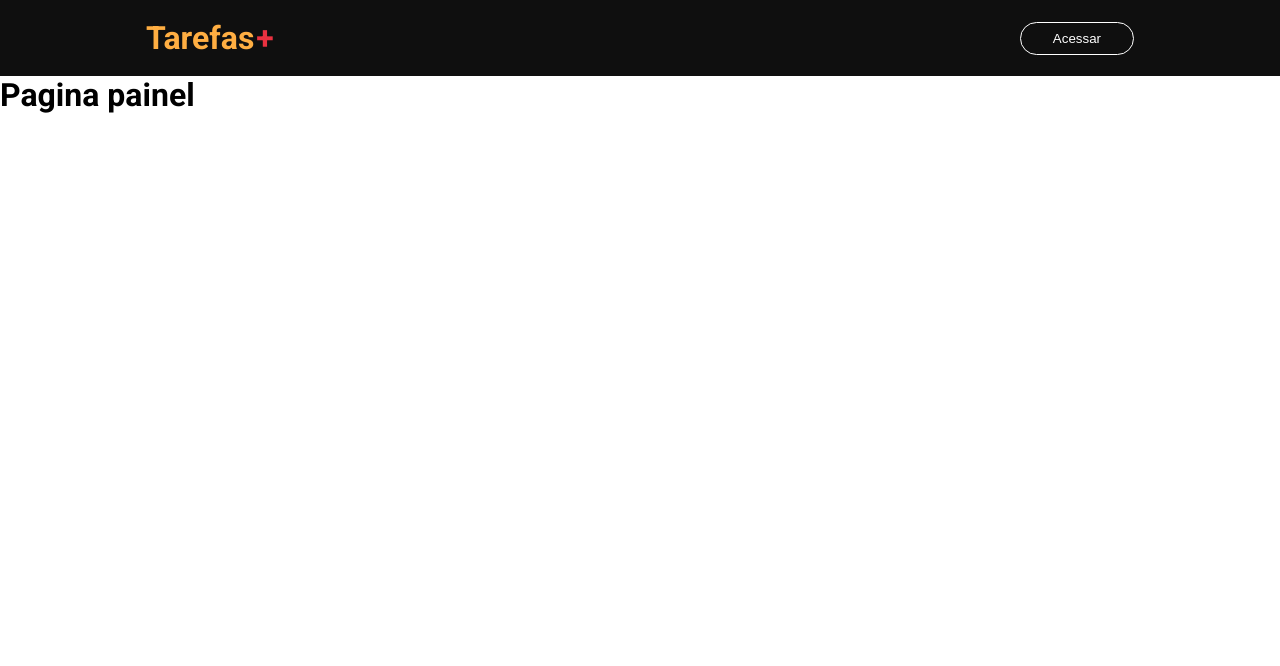
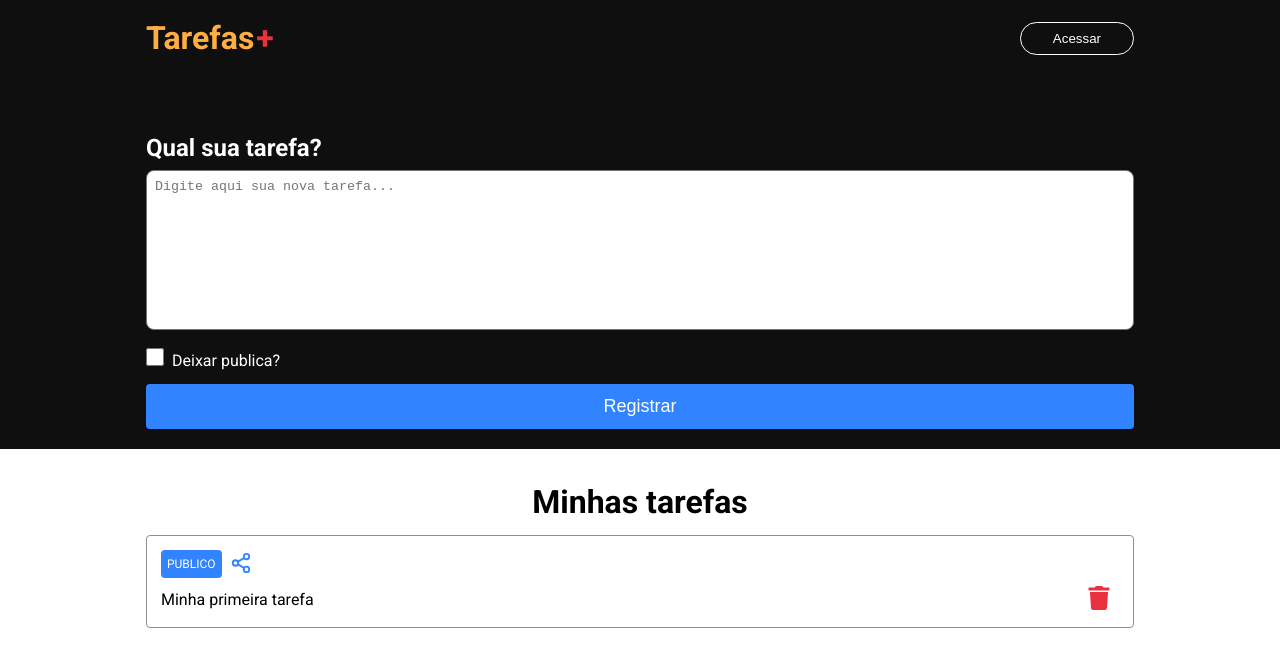
Before and after one commit to joiceclemente/Tarefas, a Next.js app: page /dashboard in a window 1280 px wide. Shown: the top 666 px of the page. Built offline with nearby package versions, Linux system fonts and the light colour scheme; no server answers.

Commit message:
desenvolvimento da pagina dashboard

```diff
--- a/package.json
+++ b/package.json
@@ -12,7 +12,8 @@
     "next": "14.2.3",
     "next-auth": "^4.24.7",
     "react": "^18",
-    "react-dom": "^18"
+    "react-dom": "^18",
+    "react-icons": "^5.2.1"
   },
   "devDependencies": {
     "@types/node": "^20",
--- a/src/app/dashboard/page.tsx
+++ b/src/app/dashboard/page.tsx
@@ -1,6 +1,10 @@
+// import { GetServerSideProps } from "next";
 import  styles  from "./styles.module.css";
 import Head from "next/head";
-
+// import { getSession } from "next-auth/react";
+import { Textarea } from "@/components/textarea";
+import { FiShare2 } from "react-icons/fi";
+import { FaTrash } from "react-icons/fa";
 
 export default function Dashboard() {
     return(
@@ -9,7 +13,65 @@
                 <title>Meu painel de tarefas</title>
             </Head>
 
-            <h1>Pagina painel</h1>
+            <main className={styles.main}>
+                <section className={styles.content}>
+                    <div className={styles.contentForm}>
+                        <h1 className={styles.title}>Qual sua tarefa?</h1>
+
+                        <form>
+                            <Textarea placeholder="Digite aqui sua nova tarefa..."/>
+                            <div className={styles.checkBoxArea}>
+                                <input type="checkbox" className={styles.checkbox} />
+                                <label>Deixar publica?</label>
+                            </div>
+
+                            <button type="submit" className={styles.button}>Registrar</button>
+                        </form>
+                    </div>
+                </section>
+
+
+                <section className={styles.taskContainer}>
+                    <h1>Minhas tarefas</h1>
+
+                    <article className={styles.task}>
+
+                        <div className={styles.tagContainer}>
+                            <label className={styles.tag}>PUBLICO</label>
+                            <button className={styles.shareButton}>
+                                <FiShare2 size={22} color="#3183ff" />
+                            </button>
+                        </div>
+
+                        <div className={styles.taskContent}>
+                            <p>Minha primeira tarefa</p>
+                            <button className={styles.trashButton}>
+                                <FaTrash size={24} color="#ea3140"/>
+                            </button>
+
+                        </div>
+
+                    </article>
+
+                </section>
+            </main>
         </div>
     )
 }
+
+// export const getServerSideProps: GetServerSideProps = async ({ req }) => {
+//     const session = await getSession({ req });
+
+//     if(!session?.user) {
+//         return {
+//             redirect:{
+//                 destination: "/",
+//                 permanent: false,
+//             },
+//         };
+//     }
+
+//     return {
+//         props: {},
+//     }
+// }
--- a/src/app/dashboard/styles.module.css
+++ b/src/app/dashboard/styles.module.css
@@ -0,0 +1,120 @@
+.container {
+    width: 100%;
+}
+
+.content {
+    background-color: #0f0f0f;
+    width: 100%;
+    display: flex;
+    align-items: center;
+    justify-content: center;
+}
+
+.contentForm {
+    max-width: 1024px;
+    width: 100%;
+    padding: 0 18px;
+    margin-top: 58px;
+}
+
+.title {
+    color: #fff;
+    margin-bottom: 8px;
+}
+
+.checkBoxArea {
+    margin: 14px 0;
+}
+
+.checkBoxArea label {
+    margin-left: 8px;
+    color: #fff;
+}
+
+.checkbox {
+    width: 18px;
+    height: 18px;
+}
+
+.button {
+    width: 100%;
+    border: 0;
+    border-radius: 4px;
+    color: #fff;
+    background-color: #3183ff;
+    padding: 12px 0;
+    font-size: 18px;
+    margin-bottom: 20px;
+}
+
+.taskContainer {
+    margin: 34px auto 0 auto;
+    padding: 0 18px;
+    width: 100%;
+    max-width: 1024px;
+    display: flex;
+    flex-direction: column;
+}
+
+.taskContainer a {
+    text-decoration: none;
+    color: #0f0f0f;
+}
+
+.taskContainer h1 {
+    text-align: center;
+    font-size: 32px;
+    margin-bottom: 14px;
+}
+
+.task {
+    margin-bottom: 14px;
+    line-height: 150%;
+    display: flex;
+    flex-direction: column;
+    align-items: flex-start;
+    border: 1.5px solid #909090;
+    border-radius: 4px;
+    padding: 14px;
+}
+
+
+.tagContainer {
+    display: flex;
+    align-items: center;
+    justify-content: center;
+    margin-bottom: 8px;
+}
+
+.tag {
+    background-color: #3183ff;
+    padding: 2px 6px;
+    color: #fff;
+    border-radius: 4px;
+    font-size: 12px;
+}
+
+.shareButton {
+    background: transparent;
+    border: 0;
+    margin: 0 8px;
+    cursor: pointer;
+}
+
+.taskContent {
+    display: flex;
+    align-items: center;
+    justify-content: space-between;
+    width: 100%;
+}
+
+.taskContent p {
+    white-space: pre-wrap;
+}
+
+.trashButton {
+    cursor: pointer;
+    background: transparent;
+    border: 0;
+    margin: 0 8px;
+}
--- /dev/null
+++ b/src/components/textarea/index.tsx
@@ -0,0 +1,6 @@
+import { HTMLProps } from 'react'
+import styles from './styles.module.css'
+
+export function Textarea({...rest}: HTMLProps<HTMLTextAreaElement>) {
+    return <textarea className={styles.textarea} {...rest}></textarea>
+}
--- /dev/null
+++ b/src/components/textarea/styles.module.css
@@ -0,0 +1,8 @@
+.textarea {
+    width: 100%;
+    resize: none;
+    height: 160px;
+    border-radius: 8px;
+    outline: none;
+    padding: 8px;
+}
```
Also changed, not shown: 1 other file (tests, documents, lock files or other folders).
